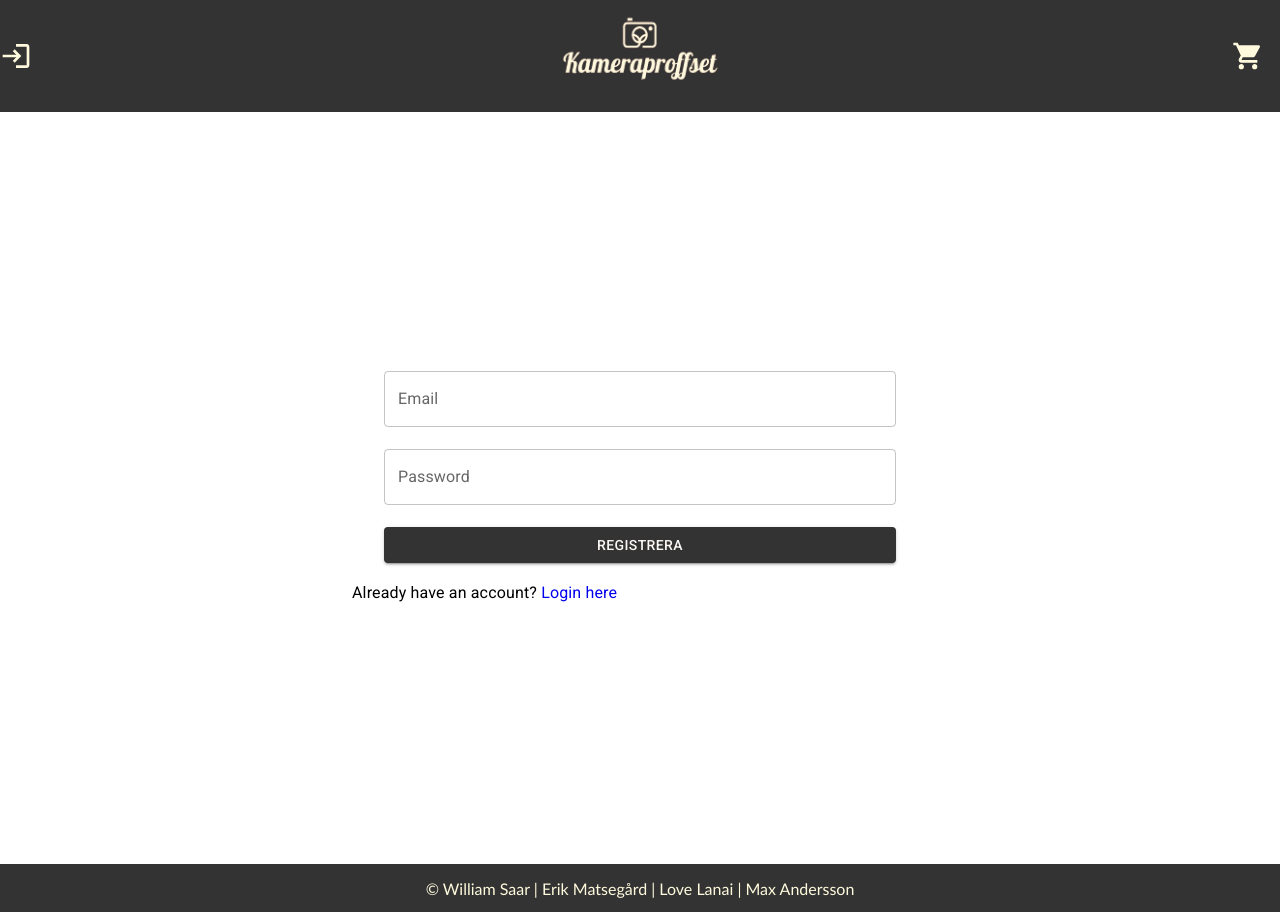
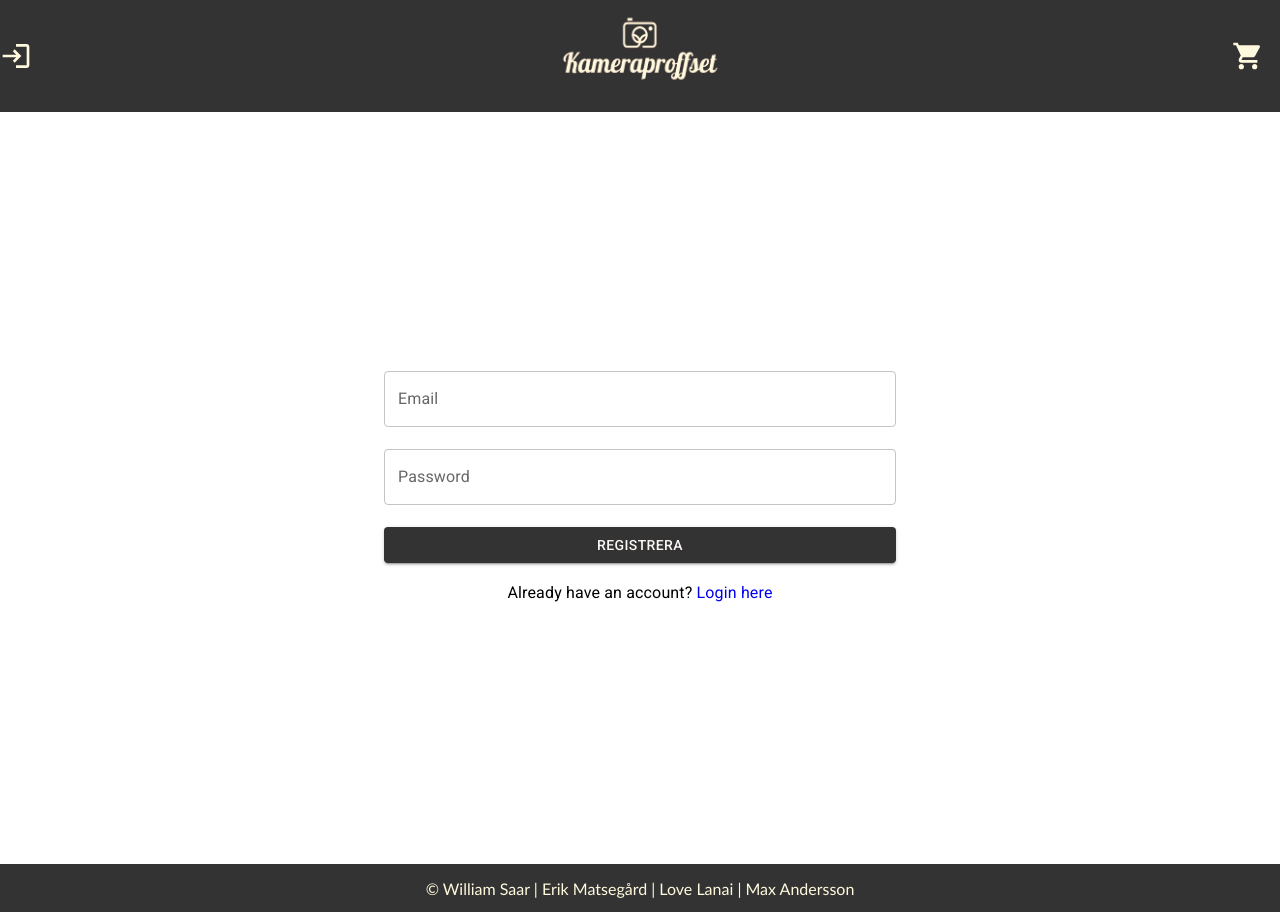
Before and after one commit to PettoDavida/kameraproffset-database, a React (Create React App) app: page /SignUp in a window 1280 px wide. Built offline with nearby package versions, Linux system fonts and the light colour scheme.

Commit message:
centered div on login and signup page

```diff
--- a/src/CSS/SignUp.css
+++ b/src/CSS/SignUp.css
@@ -14,6 +14,10 @@
     justify-content: space-between;
 }
 
+.center{
+    display: grid;
+    place-items: center;
+}
 
 @media only screen and (min-width: 600px) {
     .signUpForm {
```
